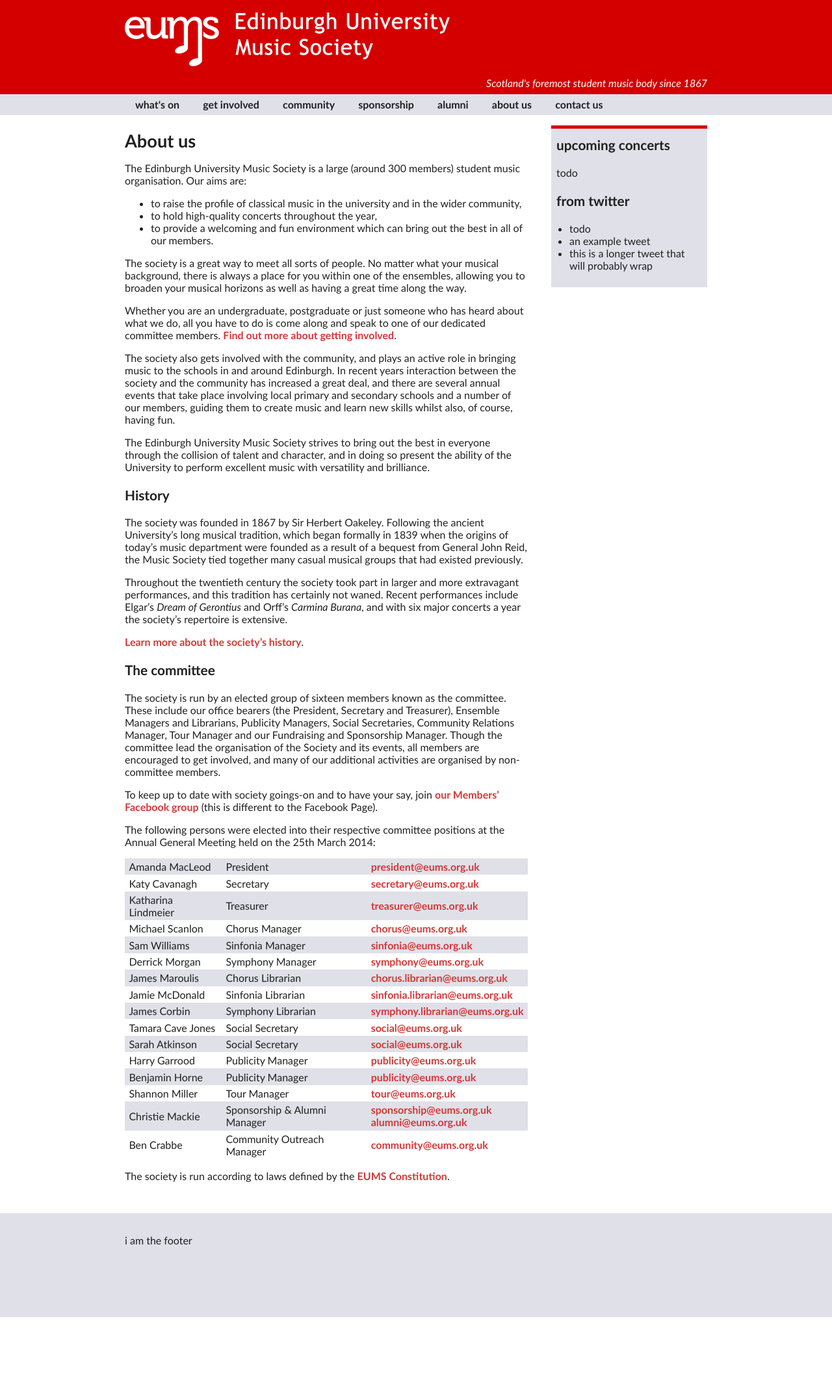
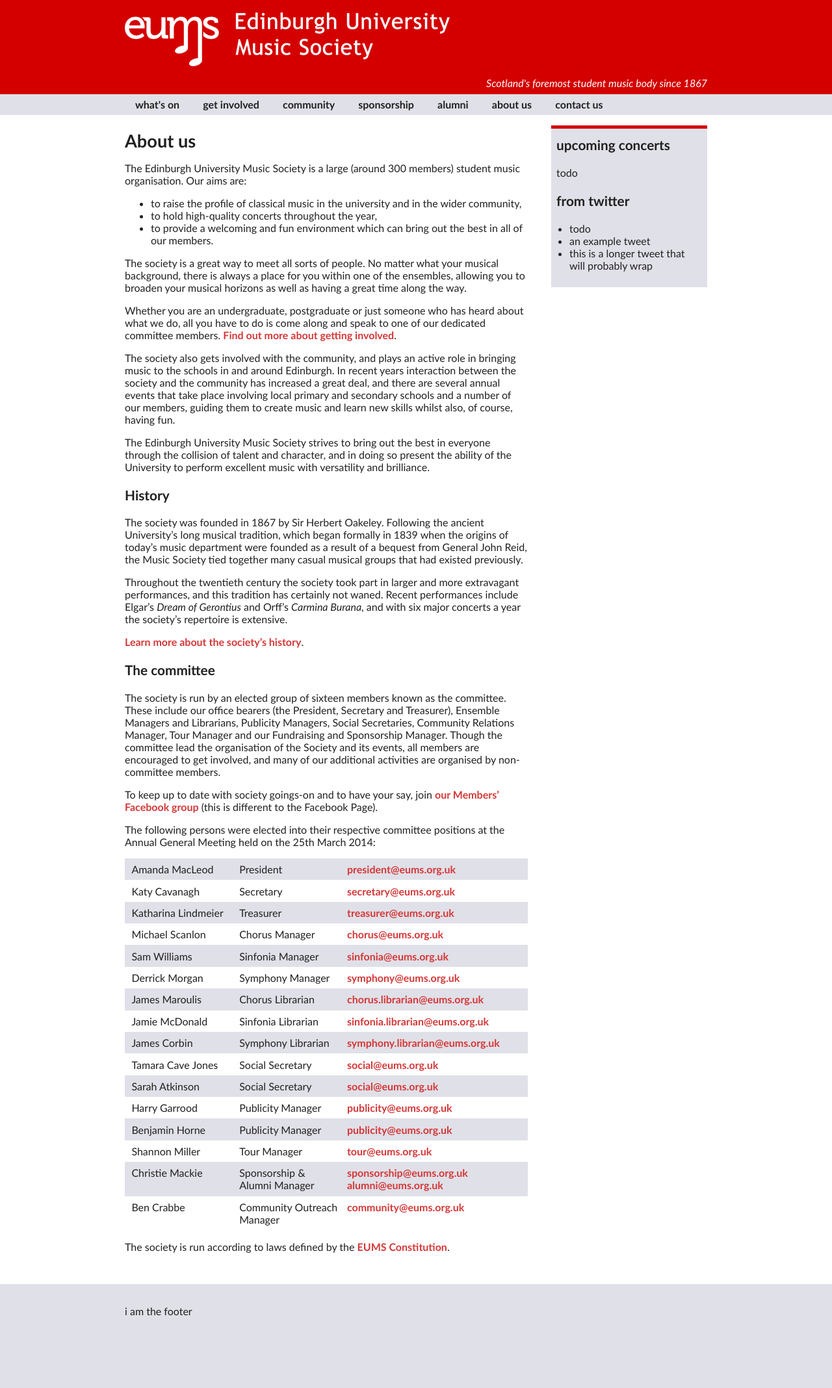
Before and after one commit to eums/website, a Jekyll site: the page built from about-us/index.markdown, in a window 1280 px wide. Shown: the whole page at 65% size. Built offline with Jekyll 4.4.1, drawn with Linux system fonts in a browser that asks for light colours; before the commit the page ends 2027 px from its top, so only the background shows below that.

Commit message:
no <table> for committee member list

```diff
--- a/_includes/committee.html
+++ b/_includes/committee.html
@@ -1,13 +1,13 @@
-<table width="100%">
+<div class="committee-members">
 {% for m in site.data.committee_members %}
-<tr>
-    <td>{{ m.name }}</td>
-    <td>{{ m.position }}</td>
-    <td>
+<div class="row clearfix">
+    <div class="cell">{{ m.name }}</div>
+    <div class="cell">{{ m.position }}</div>
+    <div class="cell">
         {% for e in m.email %}
         <a href="mailto:{{ e }}">{{ e }}</a><br>
         {% endfor %}
-    </td>
-</tr>
+    </div>
+</div>
 {% endfor %}
-</table>
+</div>
--- a/_sass/_styles.scss
+++ b/_sass/_styles.scss
@@ -74,19 +74,21 @@
     padding-bottom: 0.25em;
 }
 
-/* tables */
-table {
-    padding: 0.25em;
-}
+/* committee */
+.committee-members {
+    .row {
+        padding: 0.25em;
+    }
 
-tr:nth-child(odd) {
-    background-color: $bg-lgrey;
-    padding: 0.25em;
+    .row:nth-child(odd) {
+        background-color: $bg-lgrey;
+    }
 
-}
-
-td {
-    padding: 0.2em 0.4em 0.2em 0.4em;
+    .cell {
+        float: left;
+        padding: 0.2em 0.4em 0.2em 0.4em;
+        width: 25%;
+    }
 }
 
 /* layout */
```
